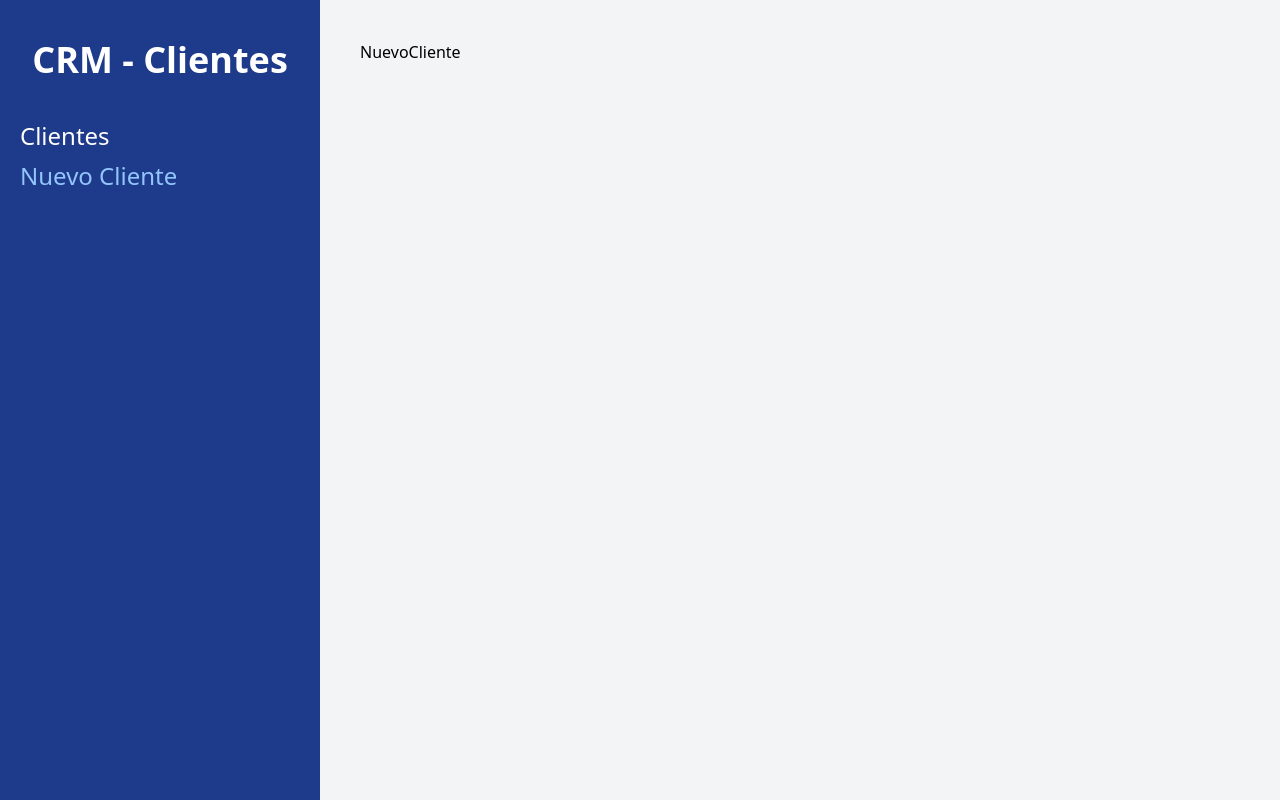
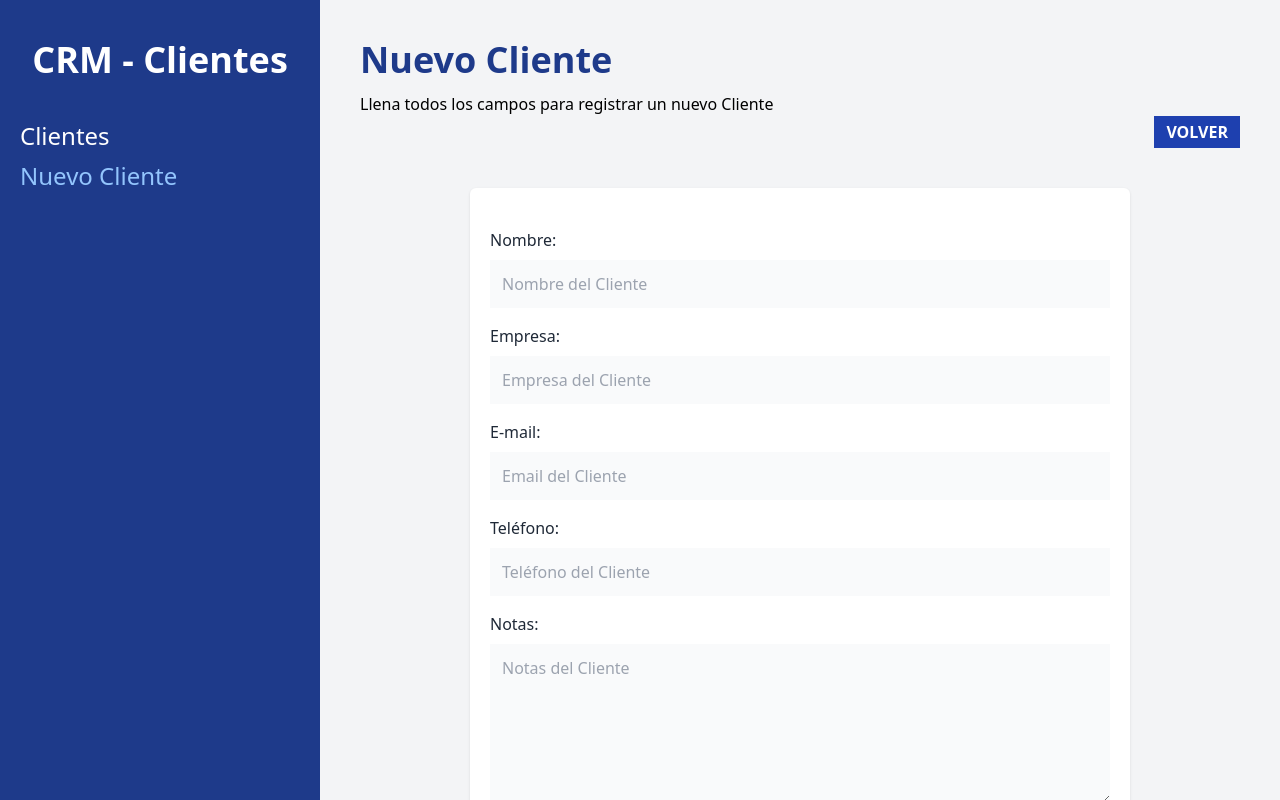
Before and after one commit to francSCh/crm-clientes-react, a React (Vite) app: page /clientes/nuevo in a window 1280 px wide. Built offline with nearby package versions, Linux system fonts and the light colour scheme.

Commit message:
Mostrando el Formulario

```diff
--- /dev/null
+++ b/src/components/Formulario.jsx
@@ -0,0 +1,77 @@
+const Formulario = ({cliente}) => {
+    return (
+        <>
+            <div className="mb-4">
+                <label
+                    className="text-gray-800"
+                    htmlFor="nombre"
+                >Nombre:</label>
+                <input
+                    id="nombre"
+                    type="text"
+                    className="mt-2 block w-full p-3 bg-gray-50"
+                    placeholder="Nombre del Cliente"
+                    name="nombre"
+                />
+            </div>
+            <div className="mb-4">
+                <label
+                    className="text-gray-800"
+                    htmlFor="empresa"
+                >Empresa:</label>
+                <input
+                    id="empresa"
+                    type="text"
+                    className="mt-2 block w-full p-3 bg-gray-50"
+                    placeholder="Empresa del Cliente"
+                    name="empresa"
+                />
+            </div>
+
+            <div className="mb-4">
+                <label
+                    className="text-gray-800"
+                    htmlFor="email"
+                >E-mail:</label>
+                <input
+                    id="email"
+                    type="email"
+                    className="mt-2 block w-full p-3 bg-gray-50"
+                    placeholder="Email del Cliente"
+                    name="email"
+                />
+            </div>
+
+            <div className="mb-4">
+                <label
+                    className="text-gray-800"
+                    htmlFor="telefono"
+                >Teléfono:</label>
+                <input
+                    id="telefono"
+                    type="tel"
+                    className="mt-2 block w-full p-3 bg-gray-50"
+                    placeholder="Teléfono del Cliente"
+                    name="telefono"
+                />
+            </div>
+
+            <div className="mb-4">
+                <label
+                    className="text-gray-800"
+                    htmlFor="notas"
+                >Notas:</label>
+                <textarea
+                    as="textarea"
+                    id="notas"
+                    type="text"
+                    className="mt-2 block w-full p-3 bg-gray-50 h-40 align-self"
+                    placeholder="Notas del Cliente"
+                    name="notas"
+                />
+            </div>
+        </>
+    )
+}
+
+export default Formulario
--- a/src/pages/NuevoCliente.jsx
+++ b/src/pages/NuevoCliente.jsx
@@ -1,9 +1,29 @@
-import React from 'react'
+import { useNavigate } from 'react-router-dom'
+import Formulario from '../components/Formulario';
 
 function NuevoCliente() {
-  return (
-    <div>NuevoCliente</div>
-  )
+    const navigate = useNavigate();
+
+    return (
+        <>
+            <h1 className='font-black text-4xl text-blue-900'>Nuevo Cliente</h1>
+            <p className='mt-3'>Llena todos los campos para registrar un nuevo Cliente</p>
+
+            <div className='flex justify-end'>
+                <button className='bg-blue-800 text-white px-3 py-1 font-bold uppercase' onClick={() => navigate(-1)}>
+                    Volver
+                </button>
+            </div>
+
+            <div className='bg-white shadow rounded-md md:w-3/4 mx-auto px-5 py-10 mt-10'>
+                <form>
+                    <Formulario />
+
+                    <input type="submit" className='mt-5 w-full bg-blue-800 p-3 uppercase font-bold text-white text-lg' value='Registrar Cliente'/>
+                </form>
+            </div>
+        </>
+    )
 }
 
 export default NuevoCliente
```
